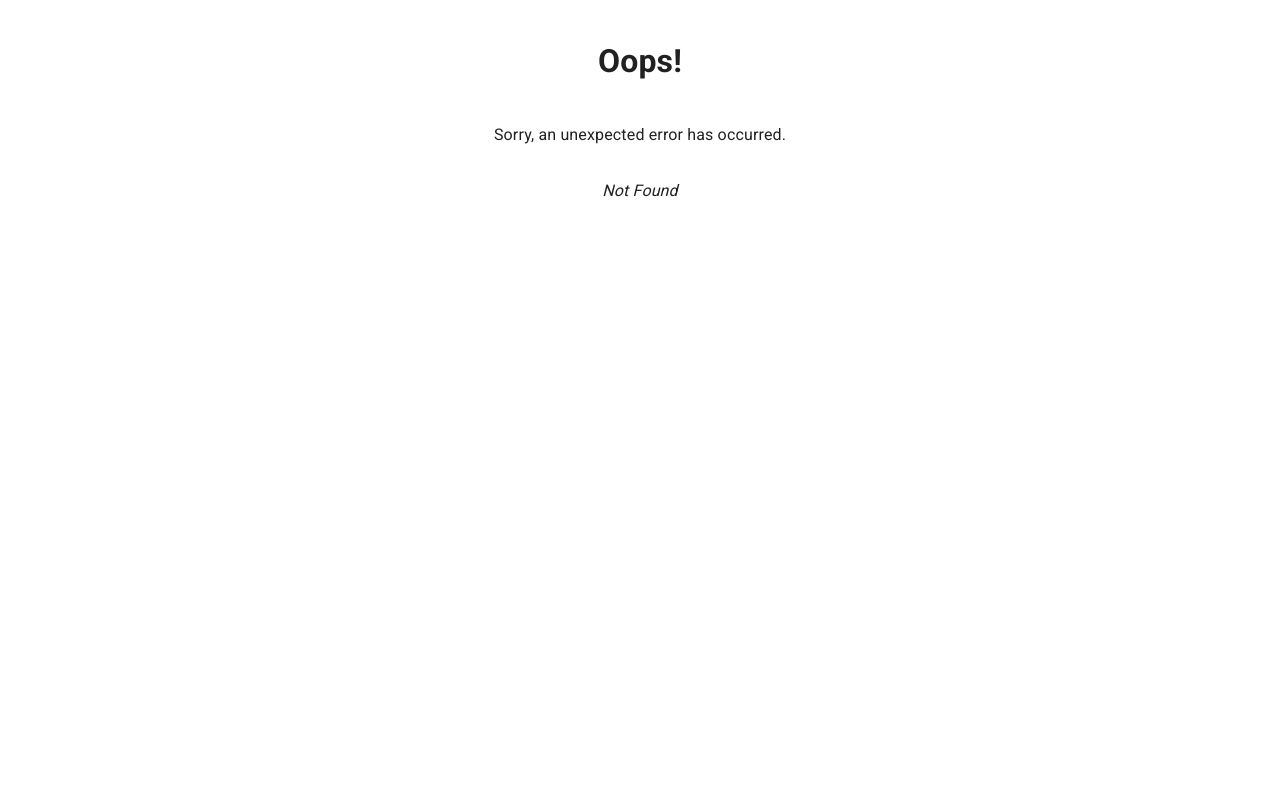
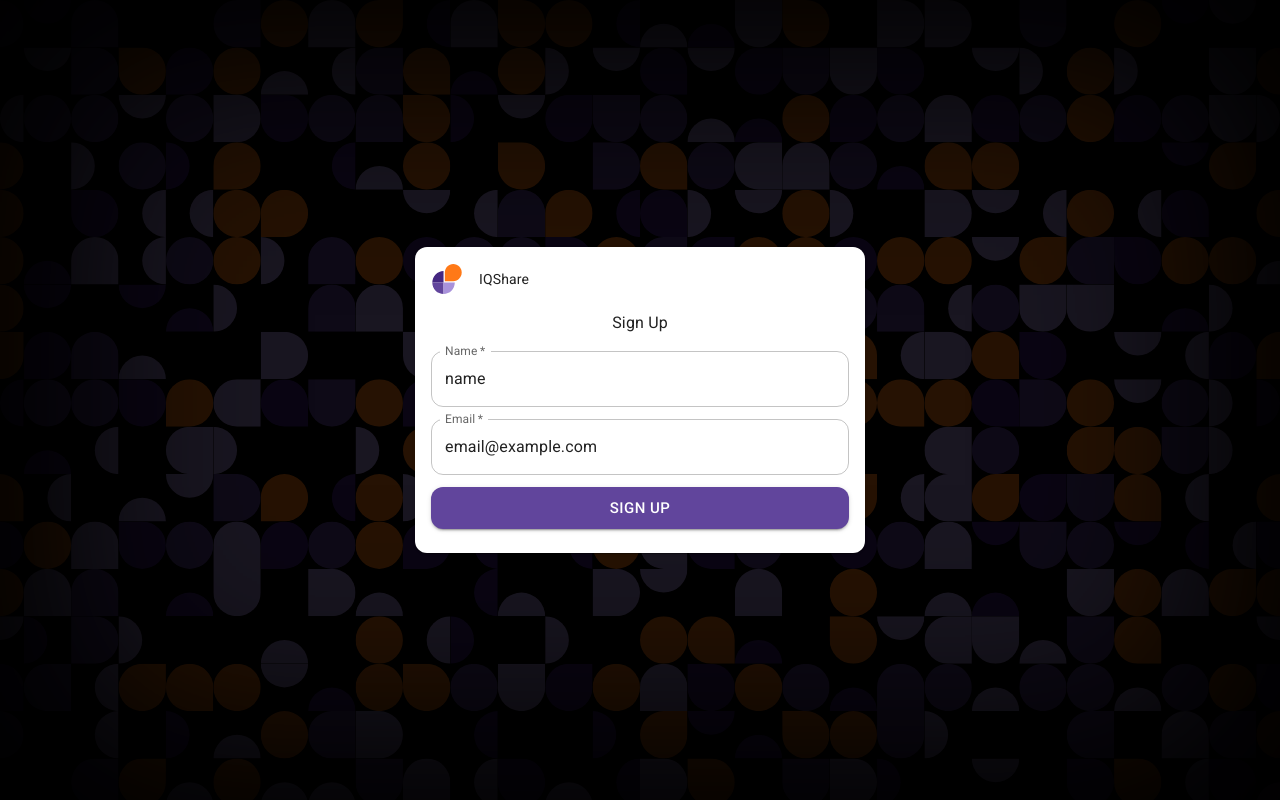
Before and after one commit to MAHcodes/iqshare, a React (Vite) app: page /signup in a window 1280 px wide. Before the commit this address had no page. Built offline with nearby package versions, Linux system fonts and the light colour scheme.

Commit message:
remove login

```diff
--- a/src/components/ProtectedRoute.tsx
+++ b/src/components/ProtectedRoute.tsx
@@ -3,6 +3,7 @@ import { useNavigate } from "react-router-dom";
 import { FC, ReactNode, useEffect, useState } from "react";
 import { RootState } from "../redux/store";
 import Loading from "./Loading";
+import { SIGNUP } from "../routes/routes";
 
 interface IProtectedRoutesProps {
   Route: ReactNode;
@@ -15,7 +16,7 @@ const ProtectedRoute: FC<IProtectedRoutesProps> = ({ Route }) => {
 
   useEffect(() => {
     if (!name || !email) {
-      navigate("/signin", { replace: true });
+      navigate(SIGNUP, { replace: true });
     }
     setLoading(false);
   }, [name, email, navigate]);
--- a/src/routes/routes.ts
+++ b/src/routes/routes.ts
@@ -1,6 +1,5 @@
 export const ROOT = "/";
-export const SIGNIN = "/login";
-export const SIGNUP = "/signin";
+export const SIGNUP = "/signup";
 export const SETTINGS = "/settings";
 export const PROFILE = "/profile";
 export const WRITE = "/write";
--- a/src/components/SignForm.tsx
+++ b/src/routes/signup/SignUpForm.tsx
@@ -1,18 +1,16 @@
 // TODO: refactor
-import { Box, Button, Divider } from "@mui/material";
-import TextField from "./TextField";
-import { Link, useNavigate } from "react-router-dom";
-import { ROOT, SIGNIN, SIGNUP } from "../routes/routes";
+import { Box, Button } from "@mui/material";
+import TextField from "../../components/TextField";
+import { useNavigate } from "react-router-dom";
+import { ROOT } from "../../routes/routes";
 import { FC, useContext } from "react";
 import { useFormik } from "formik";
 import axios from "axios";
 import { useDispatch } from "react-redux";
-import { add } from "../redux/features/user/userSlice";
-import { SnackContext } from "../context/snack-provider";
+import { add } from "../../redux/features/user/userSlice";
+import { SnackContext } from "../../context/snack-provider";
 
-interface ISignInFormProps {
-  login: boolean;
-}
+interface ISignInFormProps {}
 
 const validate = (values: { name: string; email: string }) => {
   const errors: { name?: string; email?: string } = {};
@@ -29,7 +27,7 @@ const validate = (values: { name: string; email: string }) => {
   return errors;
 };
 
-const SignForm: FC<ISignInFormProps> = ({ login }) => {
+const SignForm: FC<ISignInFormProps> = () => {
   const navigate = useNavigate();
   const dispatch = useDispatch();
   const { setSnack } = useContext(SnackContext);
@@ -41,7 +39,6 @@ const SignForm: FC<ISignInFormProps> = ({ login }) => {
     },
     validate,
     onSubmit: (values) => {
-      if (login) {
       axios
         .post("https:localhost:5001/api/Users", values)
         .then((res) => {
@@ -63,11 +60,6 @@ const SignForm: FC<ISignInFormProps> = ({ login }) => {
           console.error(e);
           setSnack({ message: e.message, severity: "error" });
         });
-      } else {
-        dispatch(add({ name: values.name, email: values.email }));
-        setSnack({ message: `Welcome ${values.name}!`, severity: "success" });
-        navigate(ROOT);
-      }
     },
   });
 
@@ -105,16 +97,8 @@ const SignForm: FC<ISignInFormProps> = ({ login }) => {
         size="large"
         variant="contained"
       >
-        {login ? "Log In" : "Sign Up"}
+        Sign Up
       </Button>
-
-      <Divider>OR</Divider>
-
-      <center>
-        {login ? "no " : "have an "}
-        account?&nbsp;
-        <Link to={login ? SIGNUP : SIGNIN}>{login ? "Sign Up" : "Login"}</Link>
-      </center>
     </Box>
   );
 };
--- a/src/routes/signin/index.tsx
+++ b/src/routes/signup/index.tsx
@@ -7,14 +7,9 @@ import {
 } from "@mui/material";
 import PatternBackground from "../../components/PatternBackground";
 import logo from "/logo.svg";
-import SignForm from "../../components/SignForm";
-import { useLocation } from "react-router-dom";
-import { SIGNIN } from "../routes";
+import SignUpForm from "./SignUpForm";
 
 const SignIn = () => {
-  const location = useLocation();
-  const method = location.pathname === SIGNIN ? "Log In" : "Sign Up";
-
   return (
     <PatternBackground>
       <Card sx={{ width: "100%", maxWidth: "450px" }}>
@@ -32,10 +27,10 @@ const SignIn = () => {
           }
         />
 
-        <Typography sx={{ textAlign: "center" }}>{method}</Typography>
+        <Typography sx={{ textAlign: "center" }}>Sign Up</Typography>
 
         <CardContent>
-          <SignForm login={location.pathname === SIGNIN} />
+          <SignUpForm />
         </CardContent>
       </Card>
     </PatternBackground>
```
Also changed, not shown: src/App.tsx (+2 -6 lines). Lines whose indentation alone changed are shown as unchanged.
